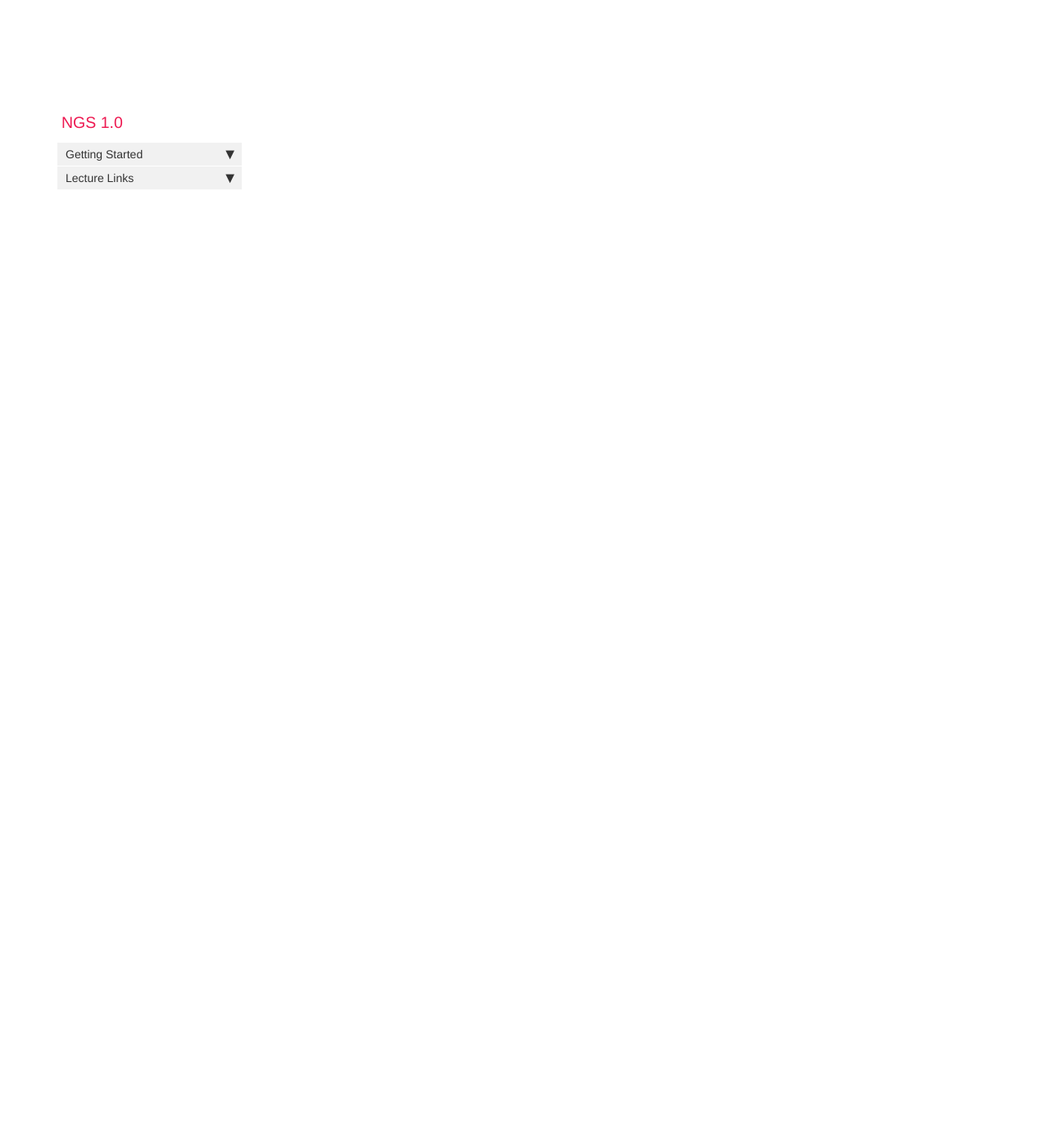
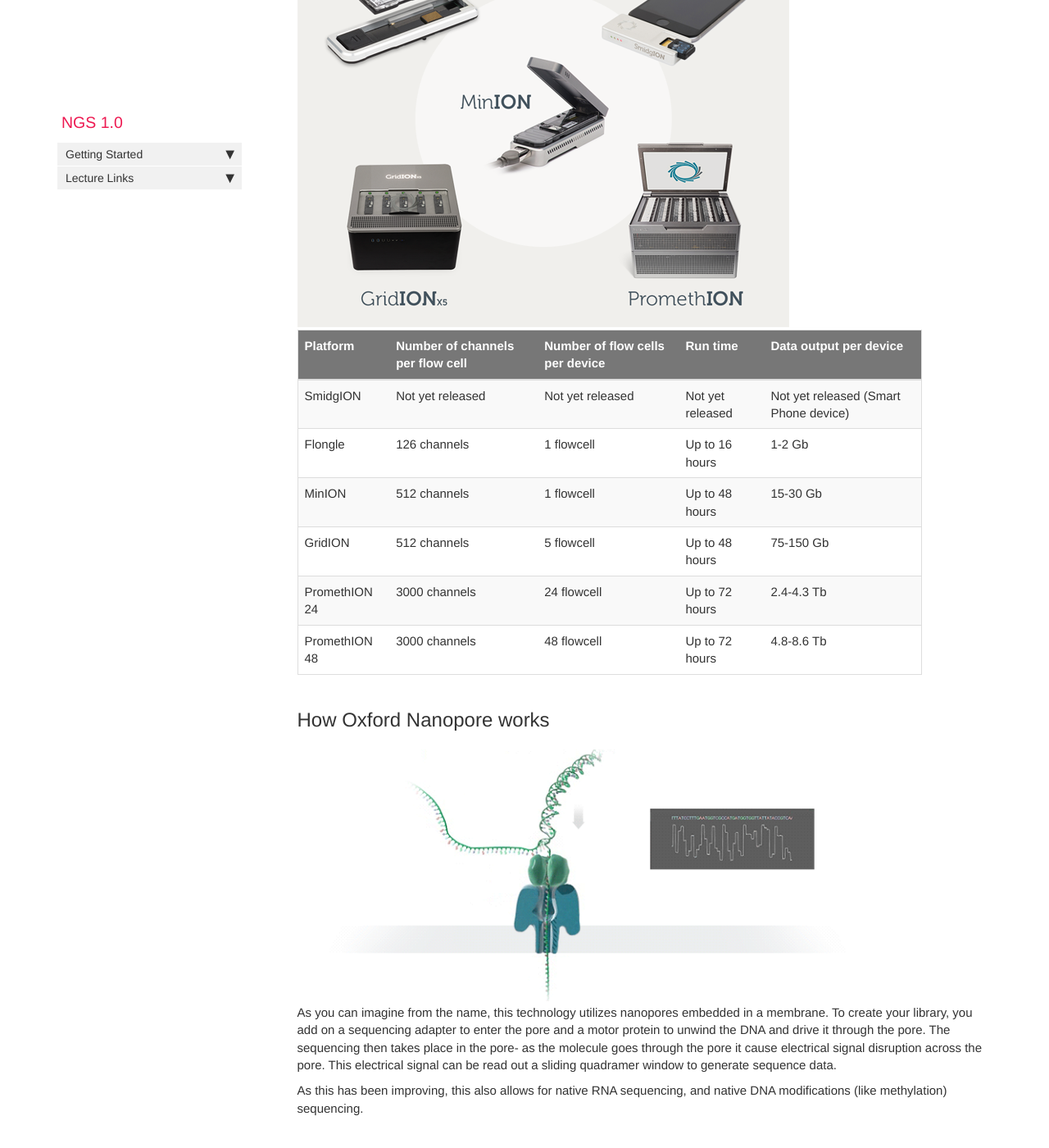
Before and after one commit to RU-MaGIC-Classes/Genomics-course-guide, a Jekyll site: the page built from pages/intro-to-ngs/ont.md, in a window 1280 px wide and 1400 px high, scrolled down 596 px. Shown: the whole window at 82% size. Built offline with Jekyll 4.4.1, drawn with Linux system fonts in a browser that asks for light colours; comment, search, counter and statistics services are not loaded; before the commit the page ends 900 px from its top, so only the background shows below that; some of the changed text lies outside the part shown.

```diff
--- a/pages/intro-to-ngs/ont.md
+++ b/pages/intro-to-ngs/ont.md
@@ -10,3 +10,21 @@ folder: intro-to-ngs
 ---
 
 ## Oxford Nanopore
+[Oxford Nanopore (ONT)](https://nanoporetech.com/) is the new kid on the block for sequencing technologies. At first it had some major growing pains, but is now rapidly expanding. Some of the smaller devices such as the MinION are meant for *portability*, and have been utilized for on-site sequencing in far to reach locations such as [Antartica](https://nanoporetech.com/resource-centre/real-time-dna-sequencing-antarctic-dry-valleys-using-oxford-nanopore-sequencer) and the [International Space Station](https://www.nature.com/articles/s41598-017-18364-0). All of their devices are *extremely fast* in operation, with data coming off within the first few minutes. ONT also can generate *ultra-long reads*, with the current world record exceeding 2.2Mb, thats 2,200,000 bases in a single read.
+
+## Sequencer Specs
+{% include image.html file="ont-product-family4.png" url="https://nanoporetech.com/sites/default/files/s3/ont-product-family4.png" alt="ONT Family" %}
+| Platform | Number of channels per flow cell | Number of flow cells per device | Run time | Data output per device |
+|-------|--------|---------|----------|-----------|
+| SmidgION | Not yet released | Not yet released | Not yet released | Not yet released (Smart Phone device) |
+| Flongle | 126 channels | 1 flowcell | Up to 16 hours | 1-2 Gb |
+| MinION | 512 channels | 1 flowcell | Up to 48 hours | 15-30 Gb |
+| GridION | 512 channels | 5 flowcell | Up to 48 hours | 75-150 Gb |
+| PromethION 24 | 3000 channels | 24 flowcell | Up to 72 hours | 2.4-4.3 Tb |
+| PromethION 48 | 3000 channels | 48 flowcell | Up to 72 hours | 4.8-8.6 Tb |
+
+## How Oxford Nanopore works
+{% include image.html file="sequencing-animated_0.gif" url="https://nanoporetech.com/sites/default/files/s3/inline-images/sequencing-animated_0.gif" alt="ONT" %}
+As you can imagine from the name, this technology utilizes nanopores embedded in a membrane. To create your library, you add on a sequencing adapter to enter the pore and a motor protein to unwind the DNA and drive it through the pore. The sequencing then takes place in the pore- as the molecule goes through the pore it cause electrical signal disruption across the pore. This electrical signal can be read out a sliding quadramer window to generate sequence data.
+
+As this has been improving, this also allows for native RNA sequencing, and native DNA modifications (like methylation) sequencing.
```
Also changed, not shown: pages/intro-to-ngs/pacbio.md (+16 -0 lines), images/1-s2.0-S1672022915001345-gr3.jpg (added), images/48689852-15080753319236698_origin.png (added), images/ont-product-family4.png (added), images/sequencing-animated_0.gif (added).
